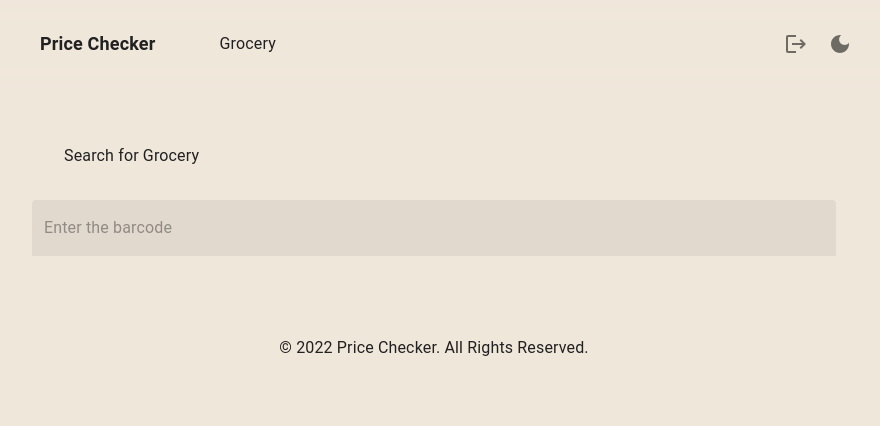
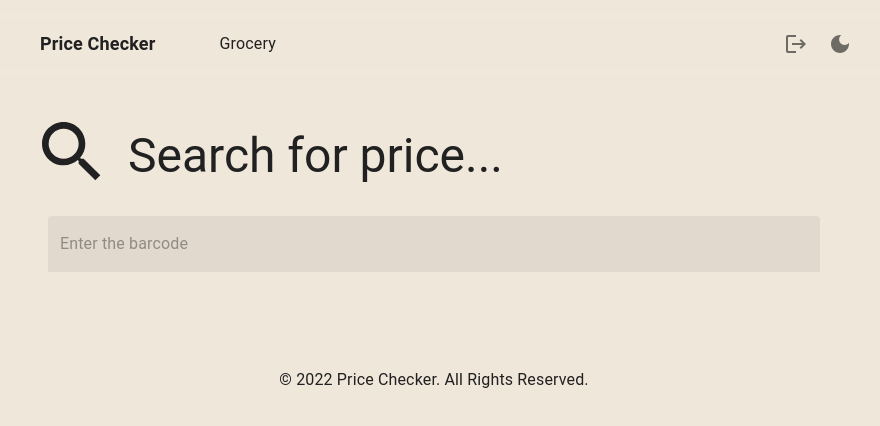
Before and after one commit to StephenLHChan/price-checker, a Next.js app in the folder client/: page /grocery in a window 1280 px wide. Shown: the top 426 px of the page, without its empty margins (206-1086 px from the left). Built offline with nearby package versions, Linux system fonts and the light colour scheme; no server answers; sample sign-in values are in the browser's storage.

Commit message:
Amend page: grocery

```diff
--- a/client/pages/grocery/index.js
+++ b/client/pages/grocery/index.js
@@ -2,6 +2,7 @@ import { useState, useCallback } from 'react';
 import { getSession } from 'next-auth/react';
 import axios from 'axios';
 import { Box, Container, Typography } from '@mui/material';
+import SearchIcon from '@mui/icons-material/Search';
 
 import Input from '../../components/input';
 import ResultTable from '../../components/result-table';
@@ -34,31 +35,44 @@ const Grocery = () => {
   return (
     <Container>
       <Box>
-        <Typography p={4}>Search for Grocery</Typography>
-        <Input searchItem={searchItem} p={4} />
-        {displayResult && <ResultTable data={result} p={4}/>}
+        <Box display={'inline-flex'}>
+          <SearchIcon sx={{ fontSize: 80 }} />
+          <Typography variant="h3" p={2}>
+            Search for price...
+          </Typography>
+        </Box>
+
+        <Box p={2}>
+          <Input searchItem={searchItem} />
+        </Box>
+        {displayResult && (
+          <Box p={2}>
+            <ResultTable data={result} />
+          </Box>
+        )}
       </Box>
     </Container>
   );
 };
 
 export async function getServerSideProps(context) {
-  const session = await getSession(context)
+  const session = await getSession(context);
 
-  if (!session){
+  if (!session) {
     return {
       redirect: {
-        destination: '/api/auth/signin?callbackUrl=http://localhost:3000/grocery',
+        destination:
+          '/api/auth/signin?callbackUrl=http://localhost:3000/grocery',
         permanent: false
       }
-    }
+    };
   }
 
   return {
     props: {
-      session,
+      session
     }
-  }
+  };
 }
 
 export default Grocery;
```
